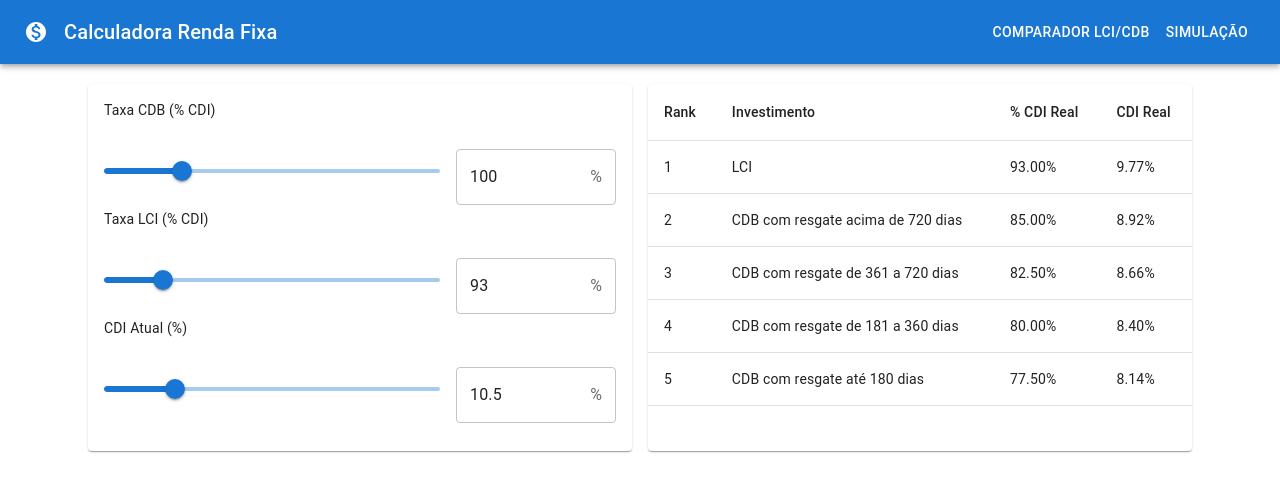
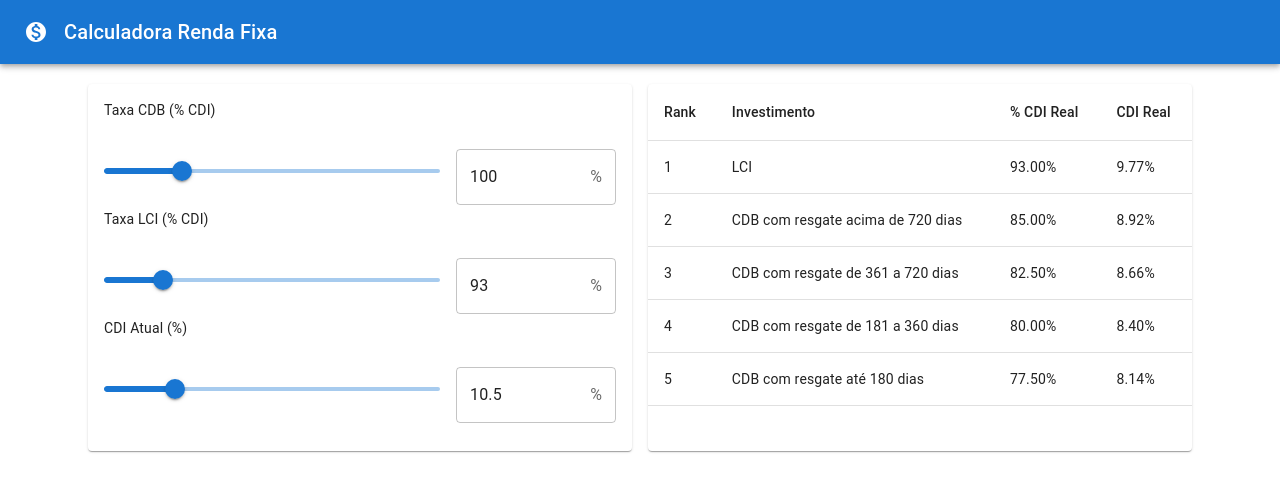
Before and after one commit to omarcovelho/calculadora-renda-fixa, a React (Vite) app: page / in a window 1280 px wide. Shown: the top 492 px of the page. Built offline with nearby package versions, Linux system fonts and the light colour scheme.

Commit message:
Changes to analytics lib

```diff
--- /dev/null
+++ b/public/google0a1c548a7120cb40.html
@@ -0,0 +1 @@
+google-site-verification: google0a1c548a7120cb40.html
--- a/src/App.jsx
+++ b/src/App.jsx
@@ -5,7 +5,6 @@ import ReactGA from 'react-ga4';
 
 function App() {
 
-  ReactGA.initialize('G-9F3XEBGWYL');
   ReactGA.send({ hitType: "pageview", page: window.location.pathname + window.location.search, title: "Landing Page" })
 
   return (
@@ -17,8 +16,8 @@ function App() {
           <Typography variant="h6" color="inherit" component="div" sx={{ flexGrow: 1 }}>
             Calculadora Renda Fixa
           </Typography>
-          <Button color="inherit">Comparador LCI/CDB</Button>
-          <Button color="inherit">Simulação</Button>
+          {/* <Button color="inherit">Comparador LCI/CDB</Button>
+          <Button color="inherit">Simulação</Button> */}
         </Toolbar>
       </AppBar>
       <Container style={{ marginTop: 20 }}>
--- a/src/main.jsx
+++ b/src/main.jsx
@@ -2,6 +2,9 @@ import { StrictMode } from 'react'
 import { createRoot } from 'react-dom/client'
 import App from './App.jsx'
 import './index.css'
+import ReactGA from 'react-ga4';
+
+ReactGA.initialize('G-9F3XEBGWYL');
 
 createRoot(document.getElementById('root')).render(
   <StrictMode>
```
